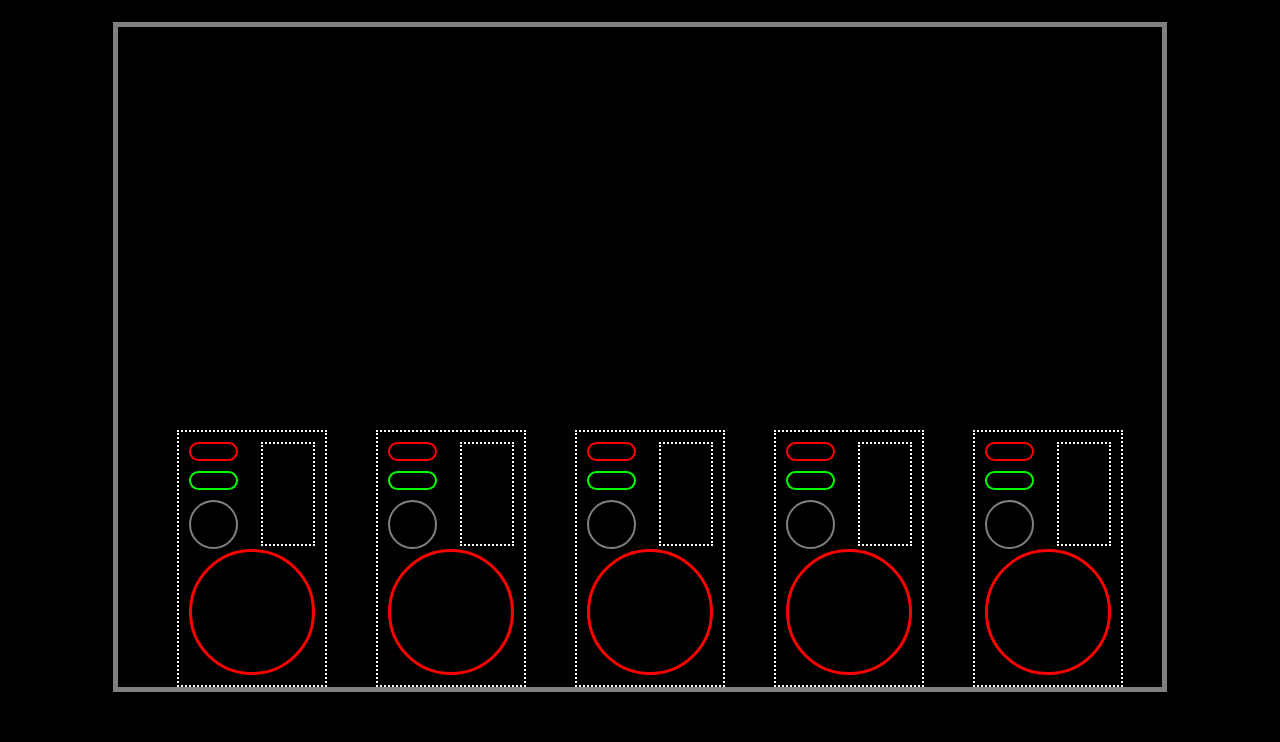
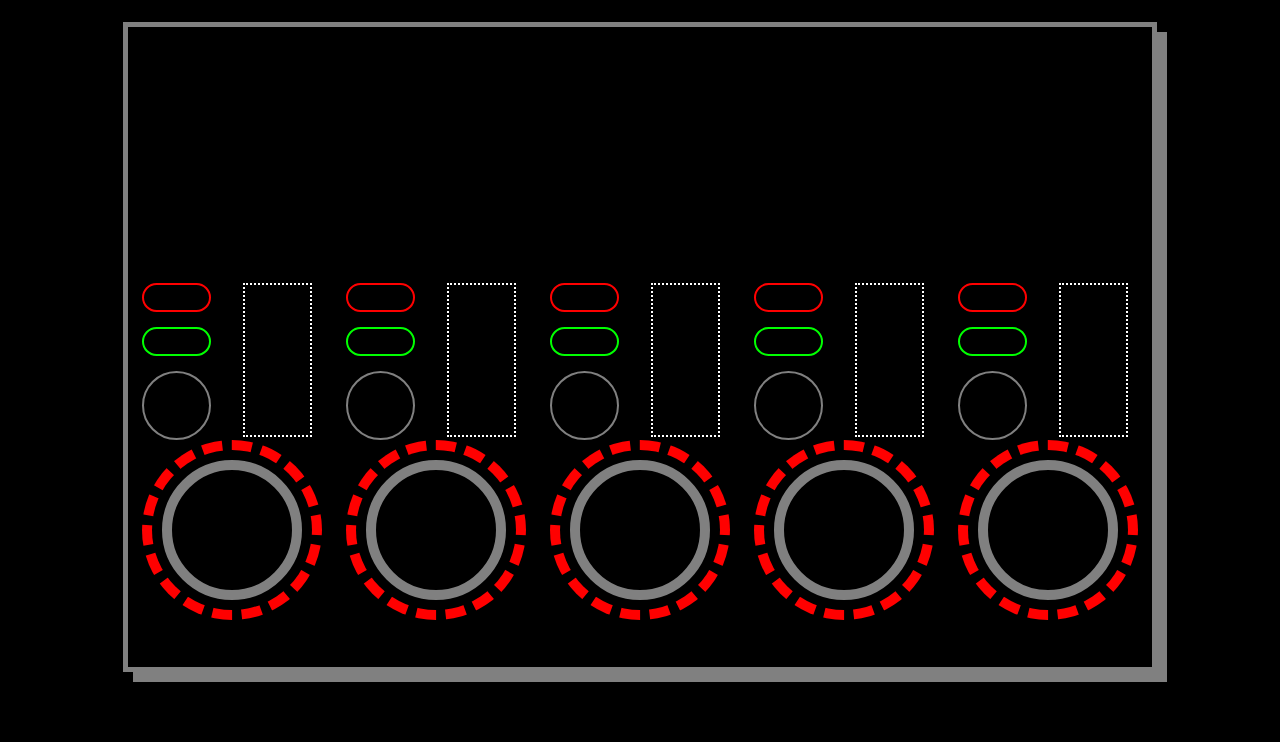
Before and after one commit to specbeck/divine-django, a Django app: page /loopy/ in a window 1280 px wide. Shown: the part 58-800 px from the top of the page. Run offline with Django 4.2, Linux system fonts and the light colour scheme.

Commit message:
More custom CSS to loopy

```diff
--- a/loopy/static/loopy/styles.css
+++ b/loopy/static/loopy/styles.css
@@ -9,41 +9,59 @@ body {
     height: 80vh;
     margin: 0 auto;
     border: 5px solid grey;
-    padding: 10px;
     background-color: black;
     position: relative;
+    box-shadow: 10px 10px grey;
+}
+
+.modifier-area {
+    height: 40%;
+    width: 100%;
 }
 
 .sound-block {
-    border: 2px dotted white;
+    /* border: 2px dotted white; */
     position: relative;
-    padding: 10px;
+    padding: 0 10px;
     font-size: 0.7em;
+    height: 100%;
 }
 
 .main-circles {
     display:flex;
+    margin: 0;
     justify-content: space-evenly;
     align-items: center;
     position: absolute;
     bottom: 0;
+    height: 60%;
     width: 100%;
 }
 
 .main-circle-buttons {
     border-radius: 100%;
-    height: 120px;
-    width: 120px;
-    border: 3px solid red;
+    height: 160px;
+    width: 160px;
+    border: 10px dashed red;
+    display: flex;
+    align-items: center;
 }
 
-.main-circle-buttons:hover {
+.playnpause {
+    width: 120px;
+    height: 120px;
+    border: 10px solid grey;
+    border-radius: 100%;
+    margin: auto;
+}
+
+.playnpause:hover {
     border-color: lawngreen;
 }
 
 .fx-button {
-    width: 45px;
-    height: 15px;
+    width: 65px;
+    height: 25px;
     border: 2px solid red;
     border-radius: 30px;
     text-align: center;
@@ -51,27 +69,29 @@ body {
 }
 
 .track-button {
-    width: 45px;
-    height: 15px;
+    width: 65px;
+    height: 25px;
     border: 2px solid lime;
     border-radius: 30px;
-    margin: 10px 0;
+    margin: 15px 0;
     text-align: center;
     color: lime;
+    box-shadow: inset;
 }
 
 .clear-hold {
-    width: 45px;
-    height: 45px;
+    width: 65px;
+    height: 65px;
     border: 2px solid grey;
     border-radius: 100%;
 }
 
 .slider {
     border: 2px dotted white;
-    height: 100px;
-    width: 50px;
+    height: 150px;
+    width: 65px;
+    margin: 0 10px;
     position: absolute;
-    top: 10px;
+    top: 0;
     right: 10px;
 }
--- a/loopy/templates/loopy/layout.html
+++ b/loopy/templates/loopy/layout.html
@@ -12,41 +12,57 @@
         </header>
         <main>
         <div class="main-box">
+            <div class="modifier-area">
+                <div class="dial-abcd"></div>
+
+                <div class="screen"></div>
+                <div class="dial-abcd"></div>
+            </div>
             <div class="main-circles">
                 <div class="sound-block">
                     <div class="fx-button"></div>
                     <div class="track-button"></div>
                     <div class="clear-hold"></div>
                     <div class="slider"></div>
-                    <div class="main-circle-buttons"></div>
+                    <div class="main-circle-buttons">
+                        <div class="playnpause"></div>
+                    </div>
                 </div>
                 <div class="sound-block">
                     <div class="fx-button"></div>
                     <div class="track-button"></div>
                     <div class="clear-hold"></div>
                     <div class="slider"></div>
-                    <div class="main-circle-buttons"></div>
+                    <div class="main-circle-buttons">
+                        <div class="playnpause"></div>
+                    </div>
                 </div>
                 <div class="sound-block">
                     <div class="fx-button"></div>
                     <div class="track-button"></div>
                     <div class="clear-hold"></div>
                     <div class="slider"></div>
-                    <div class="main-circle-buttons"></div>
+                    <div class="main-circle-buttons">
+                        <div class="playnpause"></div>
+                    </div>
                 </div>
                 <div class="sound-block">
                     <div class="fx-button"></div>
                     <div class="track-button"></div>
                     <div class="clear-hold"></div>
                     <div class="slider"></div>
-                    <div class="main-circle-buttons"></div>
+                    <div class="main-circle-buttons">
+                        <div class="playnpause"></div>
+                    </div>
                 </div>
                 <div class="sound-block">
                     <div class="fx-button"></div>
                     <div class="track-button"></div>
                     <div class="clear-hold"></div>
                     <div class="slider"></div>
-                    <div class="main-circle-buttons"></div>
+                    <div class="main-circle-buttons">
+                        <div class="playnpause"></div>
+                    </div>
                 </div>
             </div>
         </div>
```
